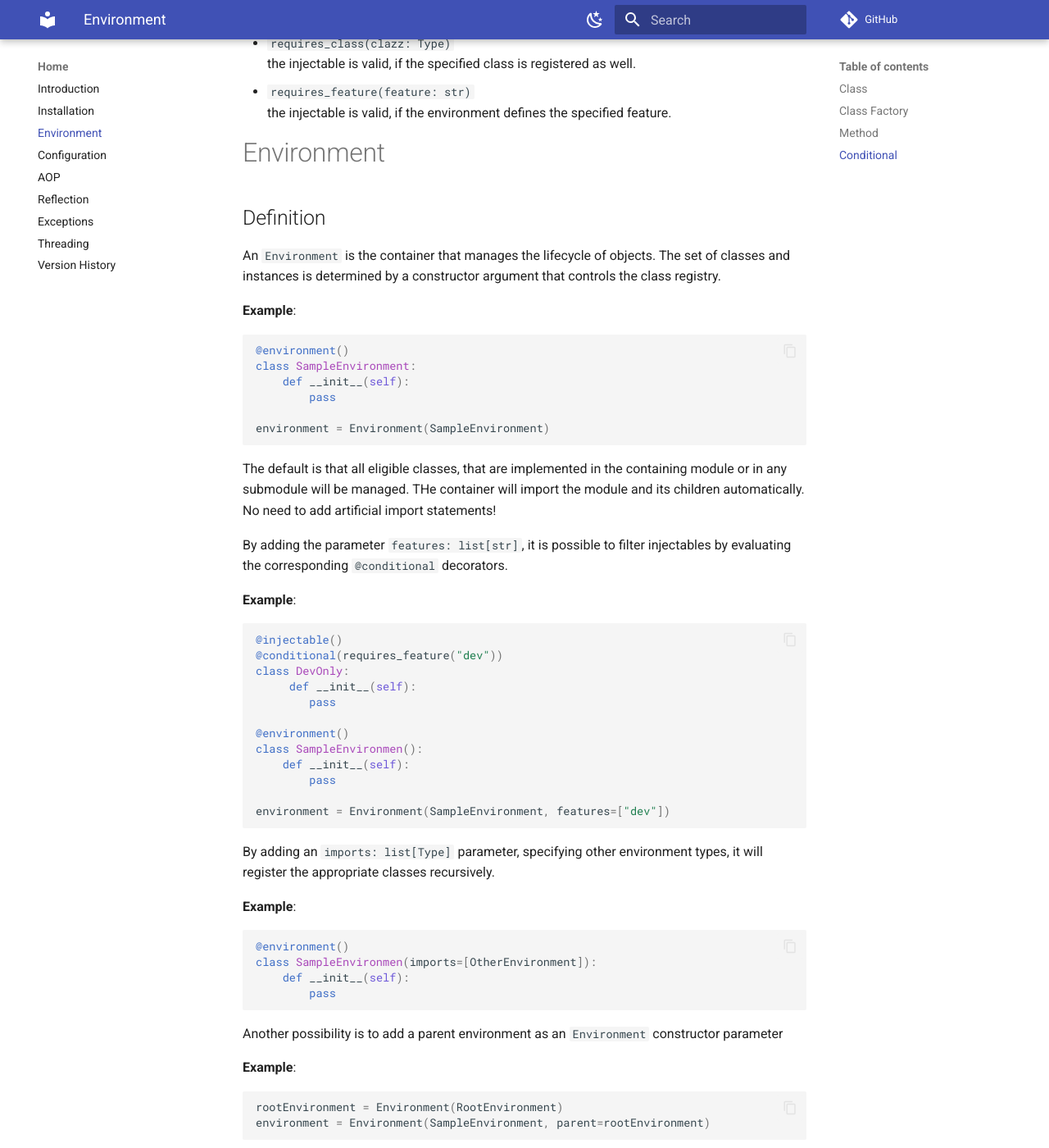
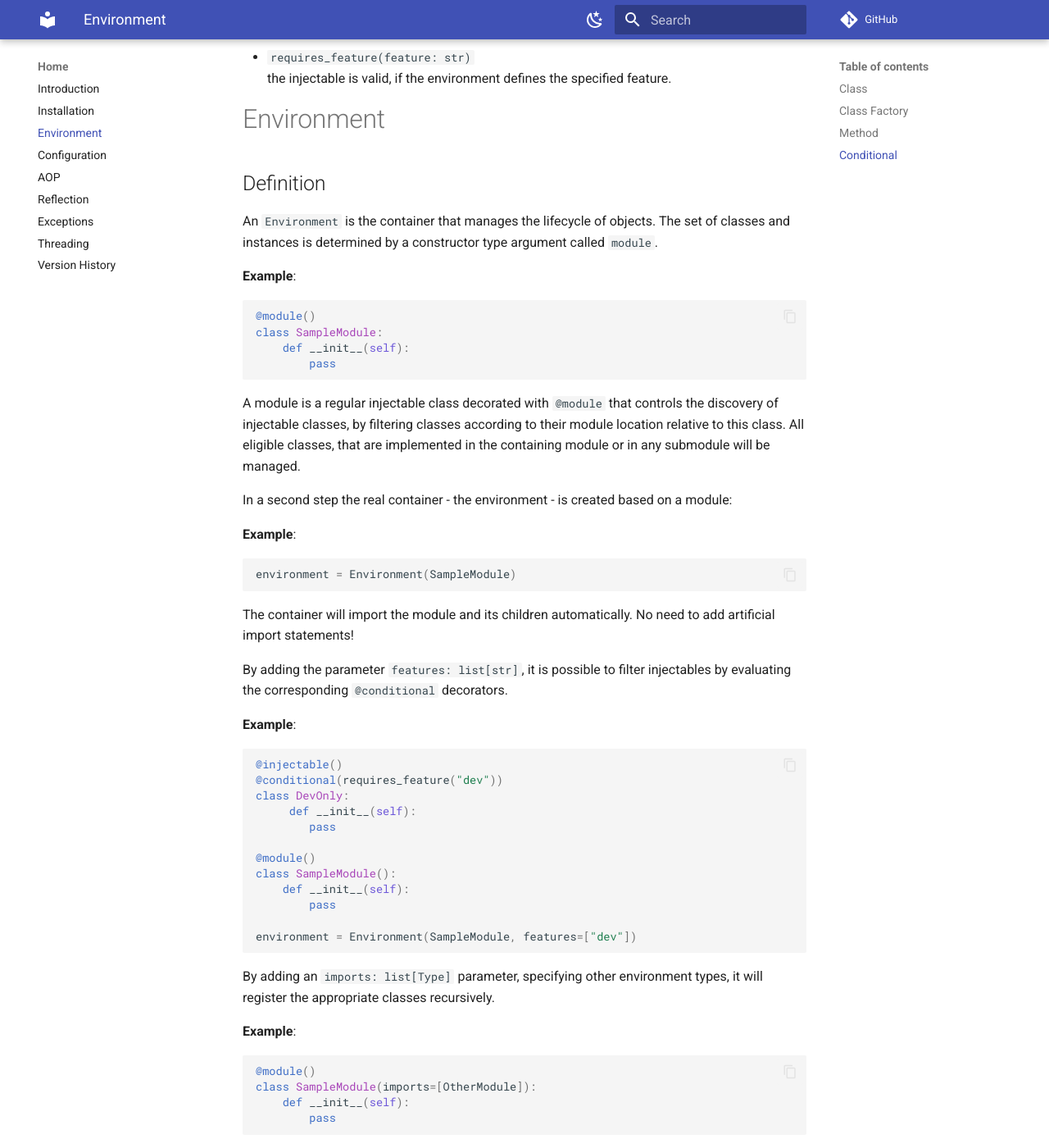
Before and after one commit to coolsamson7/aspyx, an MkDocs documentation site: the page built from docs/index/environment.md, in a window 1280 px wide and 1400 px high, scrolled down 2205 px. Shown: the whole window at 82% size. Built offline with MkDocs 1.6.1 and Material for MkDocs 9.7.7, drawn with Linux system fonts in a browser that asks for light colours; comment, search, counter and statistics services are not loaded; some of the changed text lies outside the part shown.

Commit message:
renaming @environment -> @module

````diff
--- a/docs/index/environment.md
+++ b/docs/index/environment.md
@@ -1,7 +1,5 @@
 
 # Environment
-
-Environment is the central object that manages object lifecycles.
 
 Different mechanisms are available that make classes eligible for injection
 
@@ -96,21 +94,29 @@ Valid conditions are created by:
 
 ## Definition
 
-An `Environment` is the container that manages the lifecycle of objects. The set of classes and instances is determined by a constructor argument that controls the class registry.
+An `Environment` is the container that manages the lifecycle of objects.
+The set of classes and instances is determined by a
+constructor type argument called `module`.
 
 **Example**:
 ```python
-@environment()
-class SampleEnvironment:
+@module()
+class SampleModule:
     def __init__(self):
         pass
-
-environment = Environment(SampleEnvironment)
 ```
 
-The default is that all eligible classes, that are implemented in the containing module or in any submodule will be managed.
-THe container will import the module and its children automatically. No need to add artificial import statements!
+A module is a regular injectable class decorated with `@module` that controls the discovery of injectable classes, by filtering classes according to their module location relative to this class.
+  All eligible classes, that are implemented in the containing module or in any submodule will be managed.
 
+In a second step the real container - the environment - is created based on a module:
+
+**Example**:
+```python
+environment = Environment(SampleModule)
+```
+
+The container will import the module and its children automatically. No need to add artificial import statements!
 
 By adding the parameter `features: list[str]`, it is possible to filter injectables by evaluating the corresponding `@conditional` decorators.
 
@@ -123,12 +129,12 @@ class DevOnly:
      def __init__(self):
         pass
 
-@environment()
-class SampleEnvironmen():
+@module()
+class SampleModule():
     def __init__(self):
         pass
 
-environment = Environment(SampleEnvironment, features=["dev"])
+environment = Environment(SampleModule, features=["dev"])
 ```
 
 
@@ -136,8 +142,8 @@ By adding an `imports: list[Type]` parameter, specifying other environment types
 
 **Example**:
 ```python
-@environment()
-class SampleEnvironmen(imports=[OtherEnvironment]):
+@module()
+class SampleModule(imports=[OtherModule]):
     def __init__(self):
         pass
 ```
@@ -146,8 +152,9 @@ Another possibility is to add a parent environment as an `Environment` construct
 
 **Example**:
 ```python
-rootEnvironment = Environment(RootEnvironment)
-environment = Environment(SampleEnvironment, parent=rootEnvironment)
+rootEnvironment = Environment(RootModule)
+
+environment = Environment(SampleModule, parent=rootEnvironment)
 ```
 
 The difference is, that in the first case, class instances of imported modules will be created in the scope of the _own_ environment, while in the second case, it will return instances managed by the parent.
````
Also changed, not shown: README.md (+34 -25 lines), docs/index/configuration.md (+2 -2 lines), docs/index/exceptions.md (+3 -3 lines), docs/index/introduction.md (+8 -4 lines), 10 other files.
